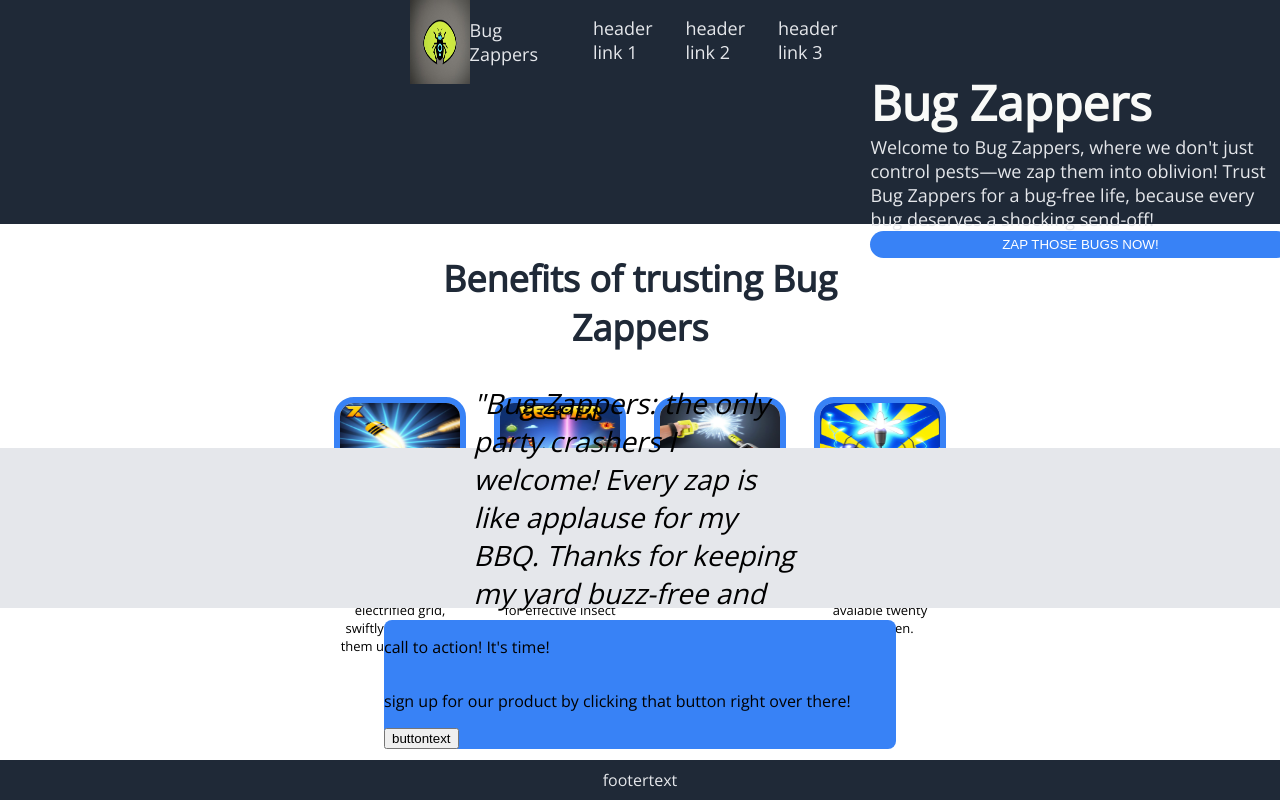
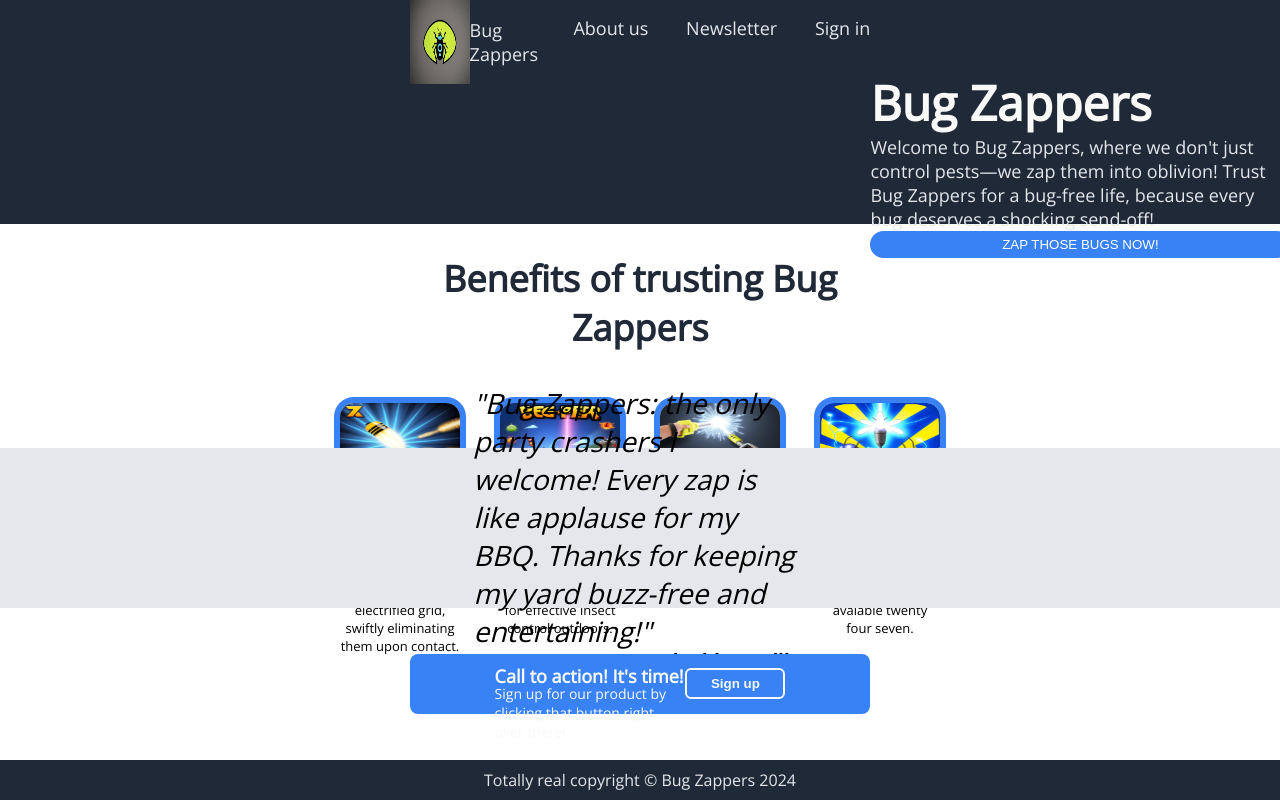
Before and after one commit to sprudle/bugzappers, a plain HTML site: page index.html in a window 1280 px wide. Shown: the top 800 px of the page. Drawn offline with nearby package versions, Linux system fonts and the light colour scheme.

Commit message:
fnished project

```diff
--- a/index.html
+++ b/index.html
@@ -17,10 +17,10 @@
           <p>Bug Zappers</p>
         </div>
         <div class="textheader">
-          <ul>
-            <li><a href="#">header link 1</a></li>
-            <li><a href="#">header link 2</a></li>
-            <li><a href="#">header link 3</a></li>
+          <ul class="threelinks">
+            <li><a href="#">About us</a></li>
+            <li><a href="#">Newsletter</a></li>
+            <li><a href="#">Sign in</a></li>
           </ul>
         </div>
       </div>
@@ -71,16 +71,18 @@
 
     <div class="endsection">
       <div class="endsectioncontainer">
-        <p>call to action! It's time!</p>
-        <p>sign up for our product by clicking that button right over there!</p>
-        <div>
-          <button class="button-secondary">buttontext</button>
-      </div>
+        <div class="callsign">
+          <p class="callaction">Call to action! It's time!</p>
+          <p class="signup">Sign up for our product by clicking that button right over there!</p>
+        </div>
+          <div class="buttonbox">
+             <button class="button-secondary">Sign up</button>
+         </div>
       </div>
     </div>
 
     <div class="footer">
-      <p>footertext</p>
+      <p>Totally real copyright © Bug Zappers 2024</p>
     </div>
   </body>
 </html>
--- a/styles.css
+++ b/styles.css
@@ -39,10 +39,24 @@ a {
     color: #E5E7EB;
     margin-right: 0px;
 }
+
 .headerlogo img{
     display: flex;
     width: 60px;
 }
+
+.textheader {
+    width: 300px;
+    padding: 0px;
+}
+
+.threelinks {
+    display: flex;
+    justify-content: space-between;
+    padding: 0px;
+
+}
+
 
 .headertitle  {
 
@@ -194,22 +208,65 @@ ul {
     flex-flow: column;
     justify-content: center;
     height: 19%;
-    padding-left: 30%;
-    padding-right: 30%;
+    padding-left: 32%;
+    padding-right: 32%;
 }
 
 .endsectioncontainer {
     display: flex;
-    flex-flow: column;
     background-color: #3882F6;
     border-radius: 8px;
+    height: 40%;
+    justify-content: center;
+    justify-content: space-between;
+    align-items: center;
+    padding-left: 85px;
+    padding-right: 85px;
+    color: #F9FAF8;
+}
+
+.buttonbox {
+    display: flex;
+    align-items: center;
+    justify-content: center;
+    width: 200px;
 }
 
 .button-secondary {
     display: flex;
-    padding:
+    background: #3882F6;
+    color: #F9FAF8;
+    border: 2px solid #F9FAF8;
+    border-radius: 6px;
+    width: 100px;
+    justify-content: center;
+    align-items: center;
+    padding: 6px;
+    font-weight: bold;
+
+
 }
 
+.callsign {
+    display: flex;
+    flex-flow: column;
+}
+
+.callaction {
+    display: flex;
+    margin: 0px;
+    height: 20px;
+    font-weight: 900;
+    font-size: 18px;
+}
+
+.signup {
+    display: flex;
+    margin: 0px;
+    height: 20px;
+    font-size: 14px;
+
+}
 
 
 /* ---------------------------------------------------- */
```
